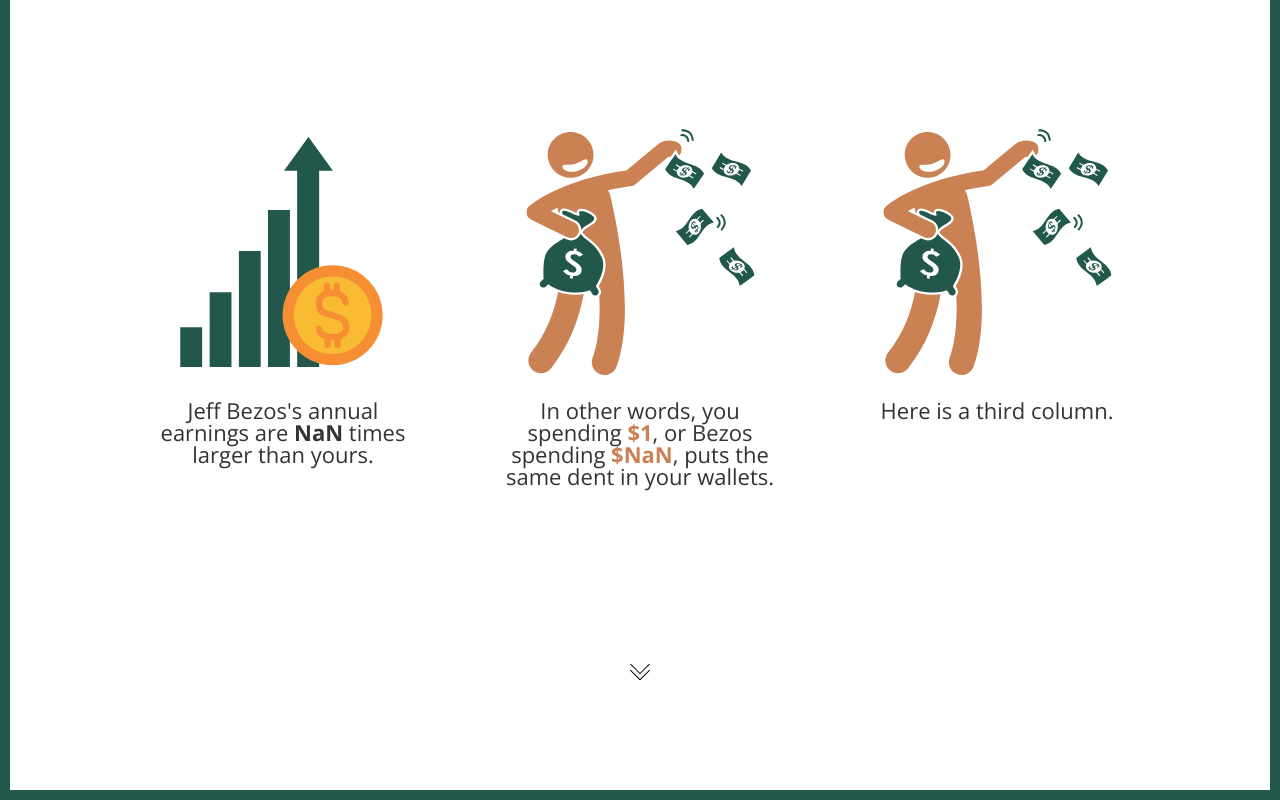
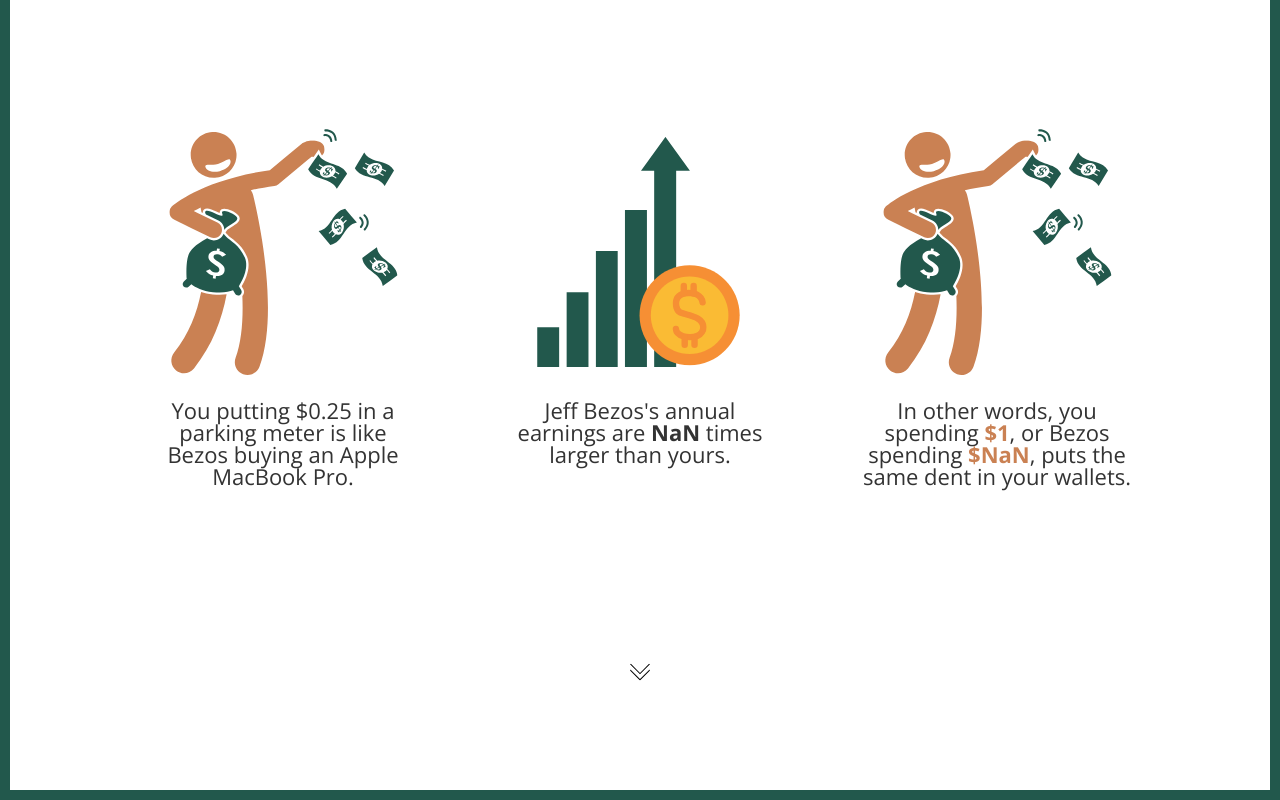
Before and after one commit to joegelay/you-vs-a-billionaire, a React (Create React App) app: page / in a window 1280 px wide. Shown: the part 1620-2420 px from the top of the page. Built offline with nearby package versions, Linux system fonts and the light colour scheme; a web font is replaced by a local one.

Commit message:
complete parking cost example on page three

```diff
--- a/src/components/PageThree.js
+++ b/src/components/PageThree.js
@@ -5,9 +5,73 @@
 export default function PageThree(props) {
   const { multiplier } = props;
 
+  const parking = 0.25;
+  const latte = 5;
+  const twenty = 20;
+
+  const rollsRoyce = 315000;
+  const audiR8 = 150000;
+  const hondaCivic = 22000;
+  const macBookPro = 1500;
+
+  const bezosRollsAmount = Math.floor((multiplier * parking) / rollsRoyce);
+  const bezosAudiAmount = Math.floor((multiplier * parking) / audiR8);
+  const bezosCivicAmount = Math.floor((multiplier * parking) / hondaCivic);
+  const bezosMacBookAmount = Math.floor((multiplier * parking) / macBookPro);
+
+  const chooseParkingComparisonImage = () => {
+    const result = {};
+    if (bezosRollsAmount) {
+      result.src = DumpMoney;
+      result.id = "dump-money";
+      result.alt = "A person dumping money";
+      return result;
+      // } else if (bezosAudiAmount > 0) {
+      // } else if (bezosCivicAmount > 0) {
+    } else {
+      result.src = DumpMoney;
+      result.id = "dump-money";
+      result.alt = "A person dumping money";
+      return result;
+    }
+  };
+
+  const chooseParkingComparisonText = () => {
+    if (bezosRollsAmount) {
+      return ` ${
+        bezosRollsAmount > 1 ? bezosRollsAmount : "a"
+      } Rolls Royce Ghost${bezosRollsAmount > 1 ? "s" : ""}.`;
+    } else if (bezosAudiAmount) {
+      return ` ${bezosAudiAmount > 1 ? bezosAudiAmount : "an"} Audi R8${
+        bezosAudiAmount > 1 ? "s" : ""
+      }.`;
+    } else if (bezosCivicAmount) {
+      return ` ${bezosCivicAmount > 1 ? bezosCivicAmount : "a"} Honda Civic${
+        bezosCivicAmount > 1 ? "s" : ""
+      }.`;
+    } else {
+      return ` ${
+        bezosMacBookAmount > 1 ? bezosMacBookAmount : "an"
+      } Apple MacBook Pro${bezosMacBookAmount > 1 ? "s" : ""}.`;
+    }
+  };
+
   return (
     <div className="page page-three">
       <div className="row flex-row align-start">
+        <div className="column flex-column col-1-margin">
+          <img
+            id={chooseParkingComparisonImage().id}
+            className="page-two-image"
+            src={chooseParkingComparisonImage().src}
+            alt={chooseParkingComparisonImage().alt}
+          />
+          <h2>
+            You putting $0.25 in a parking meter is like Bezos buying
+            {chooseParkingComparisonText()}
+          </h2>
+        </div>
+
         <div className="column flex-column col-1-margin">
           <img
             id="increase"
@@ -36,16 +100,6 @@
             in your wallets.
           </h2>
         </div>
-
-        <div className="column flex-column col-1-margin">
-          <img
-            id="dump-money"
-            className="page-two-image"
-            src={DumpMoney}
-            alt="A person throwing around money"
-          />
-          <h2>Here is a third column.</h2>
-        </div>
       </div>
 
       <div className="row flex-row">
--- a/src/components/SalaryInput.js
+++ b/src/components/SalaryInput.js
@@ -5,6 +5,7 @@
 
   const handleSubmit = (e) => {
     e.preventDefault();
+    // this alert will be changed to funcitonality for scrolling to next page.
     alert(salary);
   };
 
```
